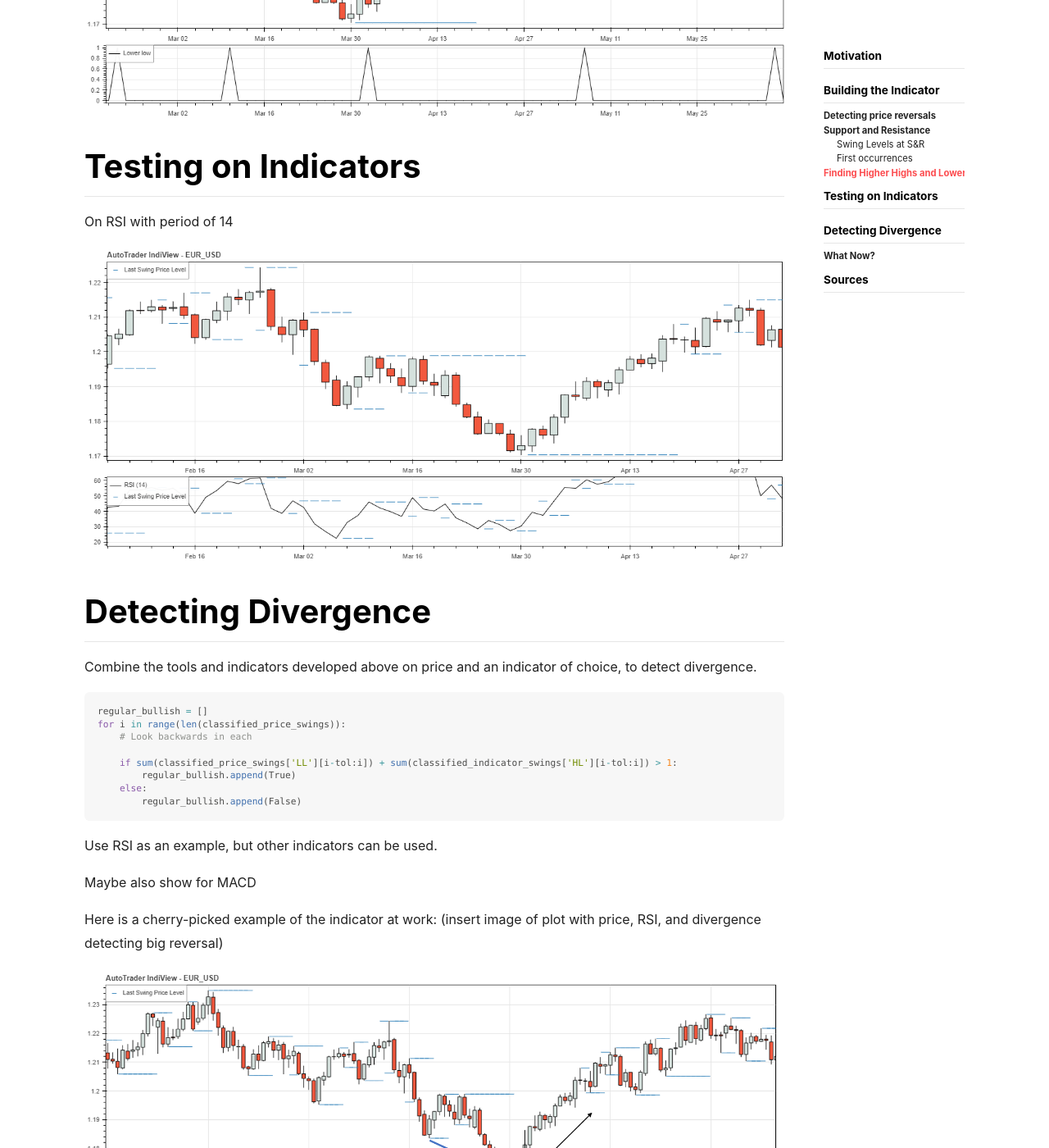
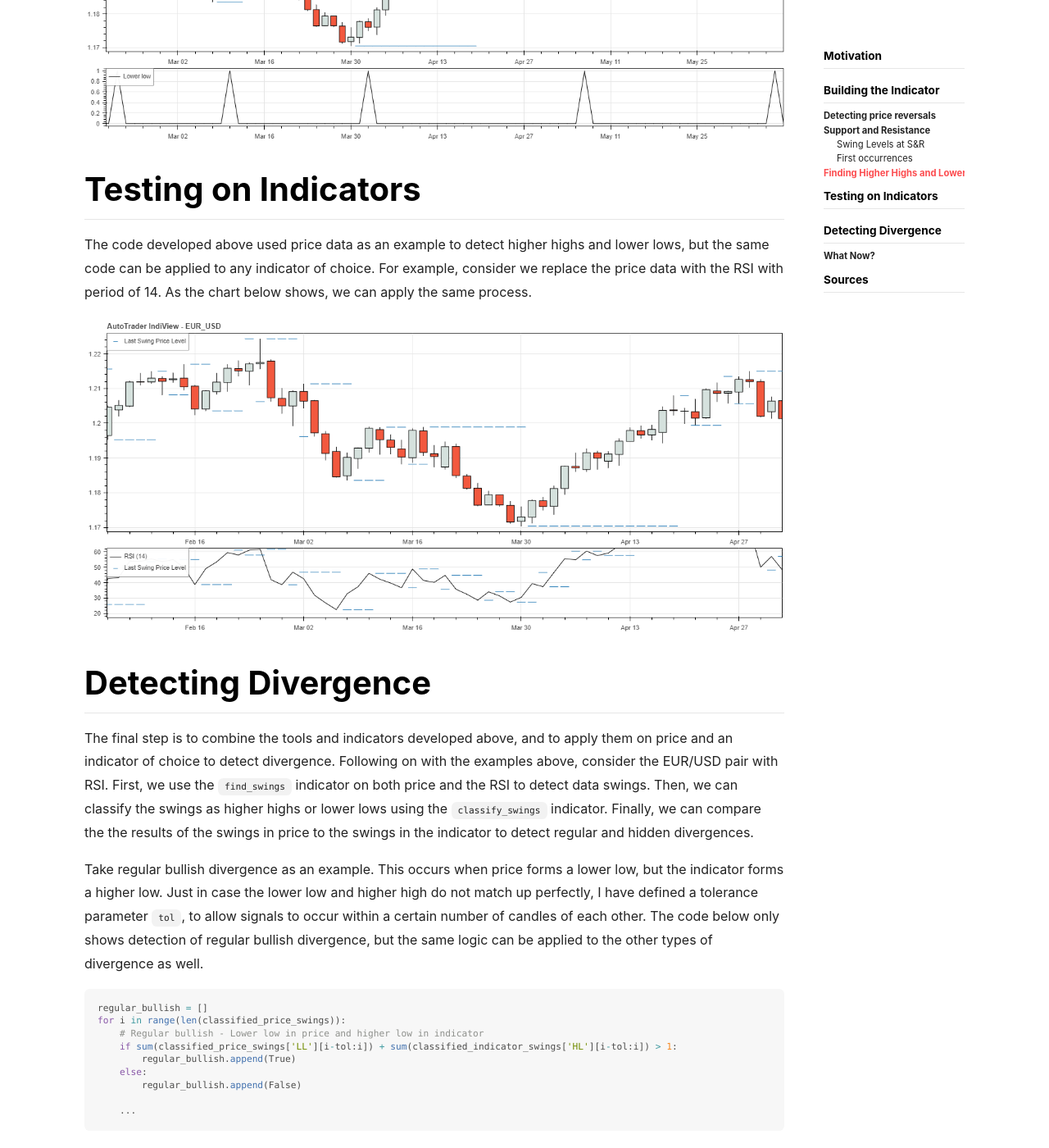
Before and after one commit to kieran-mackle/AutoTrader, a Jekyll site: the page built from content/_posts/2021-11-08-detecting-divergence.md, in a window 1280 px wide and 1400 px high, scrolled down 6814 px. Shown: the whole window at 82% size. Built offline with Jekyll 4.4.1, drawn with Linux system fonts in a browser that asks for light colours; nearby versions of some CDN libraries; some of the changed text lies outside the part shown.

Commit message:
docs: detecting divergence paragraph

````diff
--- a/content/_posts/2021-11-08-detecting-divergence.md
+++ b/content/_posts/2021-11-08-detecting-divergence.md
@@ -77,7 +77,8 @@ indicators as well as price data. This will come in handy later on - as you will
 ## Support and Resistance
 Examing the image of the detected price swing levels above, it is clear that the indicator picks up some movements
 that are not significant levels. As such, we need a way to filter these out, so that we are left with more significant
-support and resistance levels. To do this, I will disregard levels detected that last fewer than 1 candle. The code
+support and resistance levels. To do this, I will disregard levels detected that last fewer than 1 candle. If we wanted
+to get even stronger support and resistance levels, we could change this filter to 2 or more candles. The code
 snippet below accomplishes this.
 
 ```py
@@ -176,45 +177,46 @@ swing_df['LH'] = np.where(high_change < 0, True, False)
 ```
 
 Now, let's look what sort of signals this is giving us. Plotted below are the lower lows, from the column labelled `LL`.
+Looks pretty good to me so far.
 
 ![Lower Lows](/AutoTrader/assets/divergence-blog/lower-low.png "Lower Lows")
 
 
 
 # Testing on Indicators
-
-On RSI with period of 14
+The code developed above used price data as an example to detect higher highs and lower lows, but the same code can be applied
+to any indicator of choice. For example, consider we replace the price data with the RSI with period of 14. As the chart below
+shows, we can apply the same process.
 
 ![RSI](/AutoTrader/assets/divergence-blog/rsi-swings.png "RSI")
 
 
 
 # Detecting Divergence
+The final step is to combine the tools and indicators developed above, and to apply them on price and an indicator of
+choice to detect divergence. Following on with the examples above, consider the EUR/USD pair with RSI. First, we use
+the `find_swings` indicator on both price and the RSI to detect data swings. Then, we can classify the swings as higher
+highs or lower lows using the `classify_swings` indicator. Finally, we can compare the the results of the swings in price
+to the swings in the indicator to detect regular and hidden divergences.
 
-
-Combine the tools and indicators developed above on price and an indicator of choice, to detect
-divergence.
-
+Take regular bullish divergence as an example. This occurs when price forms a lower low, but the indicator forms a higher
+low. Just in case the lower low and higher high do not match up perfectly, I have defined a tolerance parameter `tol`, to
+allow signals to occur within a certain number of candles of each other. The code below only shows detection of regular
+bullish divergence, but the same logic can be applied to the other types of divergence as well.
 
 ```py
 regular_bullish = []
 for i in range(len(classified_price_swings)):
-    # Look backwards in each
-
+    # Regular bullish - Lower low in price and higher low in indicator
     if sum(classified_price_swings['LL'][i-tol:i]) + sum(classified_indicator_swings['HL'][i-tol:i]) > 1:
         regular_bullish.append(True)
     else:
         regular_bullish.append(False)
+
+    ...
 ```
 
-
-Use RSI as an example, but other indicators can be used.
-
-Maybe also show for MACD
-
-
-Here is a cherry-picked example of the indicator at work:
-(insert image of plot with price, RSI, and divergence detecting big reversal)
+The image below is a cherry-picked example of the divergence detection indicator at work.
 
 ![Divergence Indicator](/AutoTrader/assets/images/divergence_markedup.png "Divergence Indicator")
 
````
